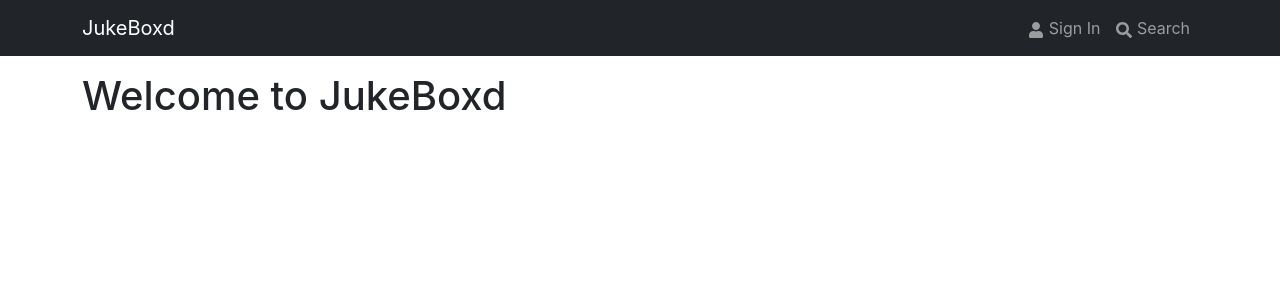
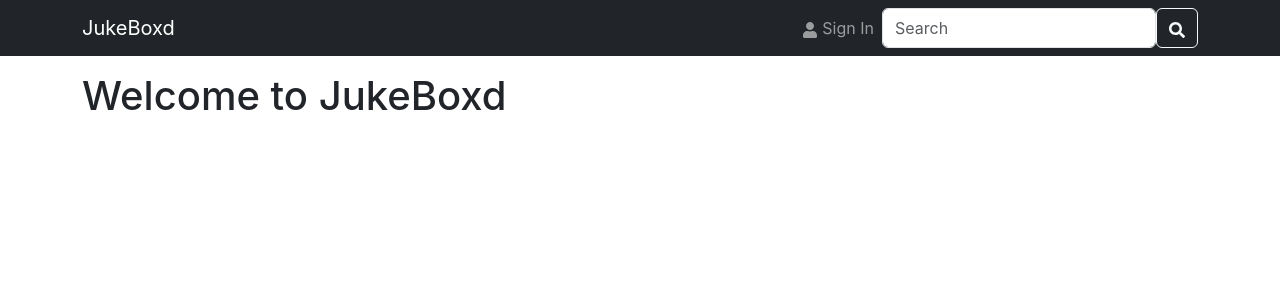
Before and after one commit to jholl1886/CEN-Capstone, a React (Create React App) app in the folder frontend/: page / in a window 1280 px wide. Shown: the top 300 px of the page. Built offline with nearby package versions, Linux system fonts and the light colour scheme.

Commit message:
Added ability to type into search branch

```diff
--- a/frontend/package.json
+++ b/frontend/package.json
@@ -11,7 +11,7 @@
     "react-bootstrap": "^2.10.1",
     "react-dom": "^18.2.0",
     "react-icons": "^5.0.1",
-    "react-scripts": "5.0.1",
+    "react-scripts": "^5.0.1",
     "web-vitals": "^2.1.4"
   },
   "scripts": {
--- a/frontend/src/components/Header.jsx
+++ b/frontend/src/components/Header.jsx
@@ -1,4 +1,4 @@
-import { Navbar, Nav, Container } from 'react-bootstrap';
+import { Navbar, Nav, Container,Form, FormControl, Button  } from 'react-bootstrap';
 import { FaUser, FaSearch } from 'react-icons/fa';
 
 const Header = () => {
@@ -11,7 +11,14 @@ const Header = () => {
                 <Navbar.Collapse id="basic-navbar-nav">
                     <Nav className= "ms-auto">
                     <Nav.Link href="/login"><FaUser /> Sign In</Nav.Link>
-                    <Nav.Link href = "/search"><FaSearch /> Search </Nav.Link>
+                    <Form className="d-flex">
+                            <FormControl
+                                type="text"
+                                placeholder="Search"
+                                className="mr-2"
+                            />
+                            <Button variant="outline-light"><FaSearch /></Button>
+                        </Form>
                     </Nav>
                 </Navbar.Collapse>
             </Container>
```
Also changed, not shown: 1 other file (tests, documents, lock files or other folders).
